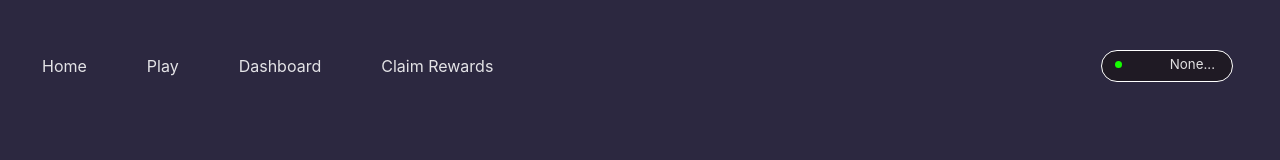
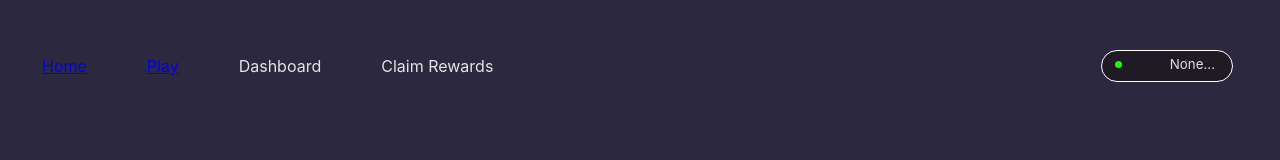
Before and after one commit to ulas96/rock-paper-scissor, a React (Vite) app in the folder client/: page / in a window 1280 px wide. Shown: the top 160 px of the page. Built offline with nearby package versions, Linux system fonts and the light colour scheme.

Commit message:
root update

```diff
--- a/client/src/App.jsx
+++ b/client/src/App.jsx
@@ -7,6 +7,7 @@ import { Navbar} from './Navbar';
 import {Play} from "./Play";
 
 import { Route, createRoutesFromElements, createBrowserRouter, RouterProvider} from "react-router-dom";
+import Root from './Root';
 
 
 
@@ -61,38 +62,8 @@ function App() {
 
 
 
-  const handleMoveChange = (event) => {
-    const selectedImages = document.querySelectorAll('.selected');
-
-    if (selectedImages.length === 1) {
-      selectedImages[0].classList.remove('selected');
-    }
-
-    event.target.classList.add('selected');
-    setMove(event.target.id);
-  };
-
-  const getPendingGames = async () => {
-        const _pendingGames = await state.contract.getActivePendingGames();
-        setPendingGames(_pendingGames);
-
-  };
-
-  const handleJoinGame = async (e) => {
-    let _move;
-    if(move ===  "rock") {
-      _move = 0;
-    } else if(move === "paper"){
-      _move = 1;
-    } else if (move == "scissor") {
-      _move = 2;
-    }
-    const game = await state.contract.joinGame(e.target.value, _move, {value: 10});
-    await game.wait();
-  }
-
   const router = createBrowserRouter( createRoutesFromElements(
-    <Route path="/" element={<Navbar account={account}/>}>
+    <Route path="/" element={<Root account={account}/>}>
       <Route path="play" element={< Play/>}/>
     </Route>
 ));
--- a/client/src/Navbar.css
+++ b/client/src/Navbar.css
@@ -69,3 +69,9 @@
     0 0 2.8rem #a7a6d5,
     inset 0 0 1.3rem #a7a6d5;
   }
+
+
+
+a{
+
+}
--- a/client/src/Navbar.jsx
+++ b/client/src/Navbar.jsx
@@ -17,11 +17,12 @@ export function Navbar({account}) {
     <div className="navbar">
         <div className="navbar-text" onClick={handleSetActive}>
                 <ul >
-                    <li id="home">
-                    Home
+                    <li>
+                        <a id="home" href="/home"> Home</a>
                     </li>
-                    <li id="play">
-                    Play
+                    <li id="play" href="/play">
+                    <a id="play" href="/play">Play</a>
+
                     </li>
                     <li id="dashboard">
                     Dashboard
--- /dev/null
+++ b/client/src/Root.jsx
@@ -0,0 +1,13 @@
+import React from "react";
+import { Outlet } from "react-router-dom";
+import { Navbar } from "./Navbar";
+export default function Root({account}) {
+    return (
+        <>
+            <Navbar account={account}/>
+            <main>
+                <Outlet/>
+            </main>
+        </>
+    )
+}
```
